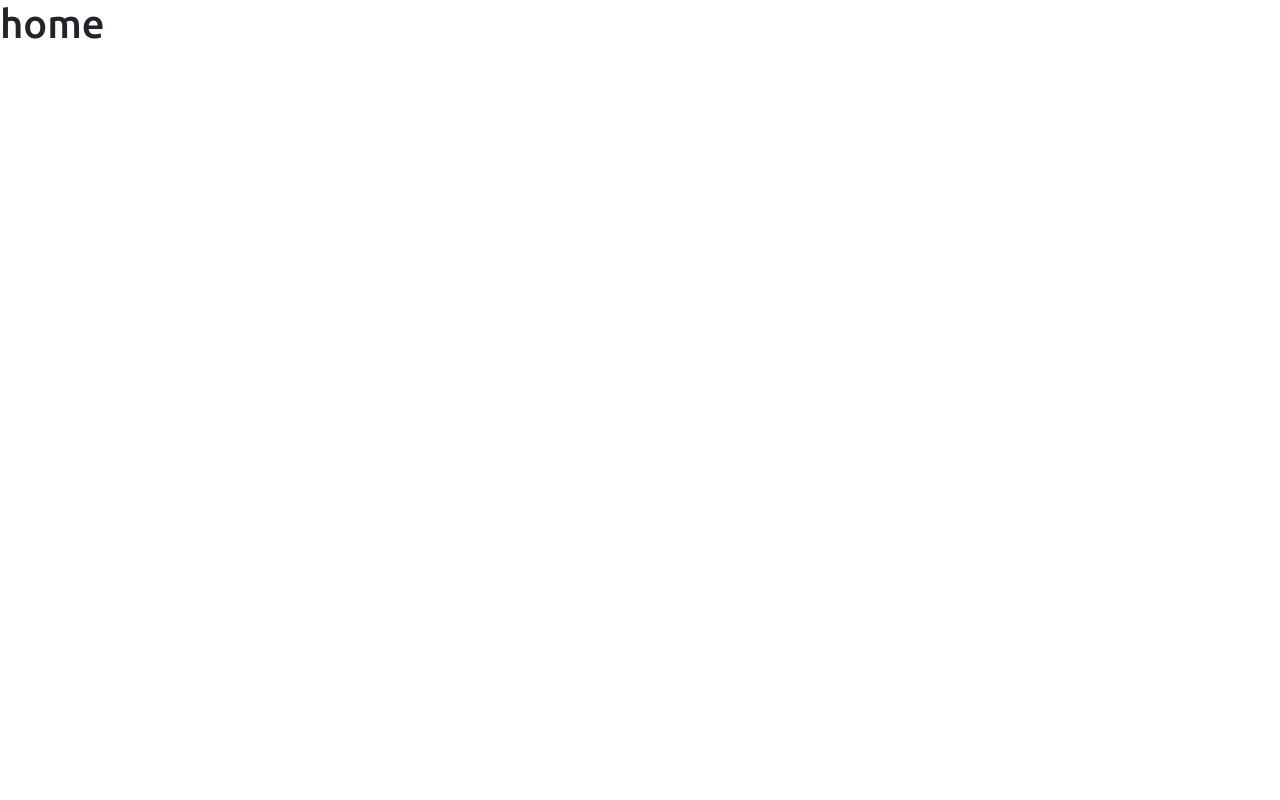
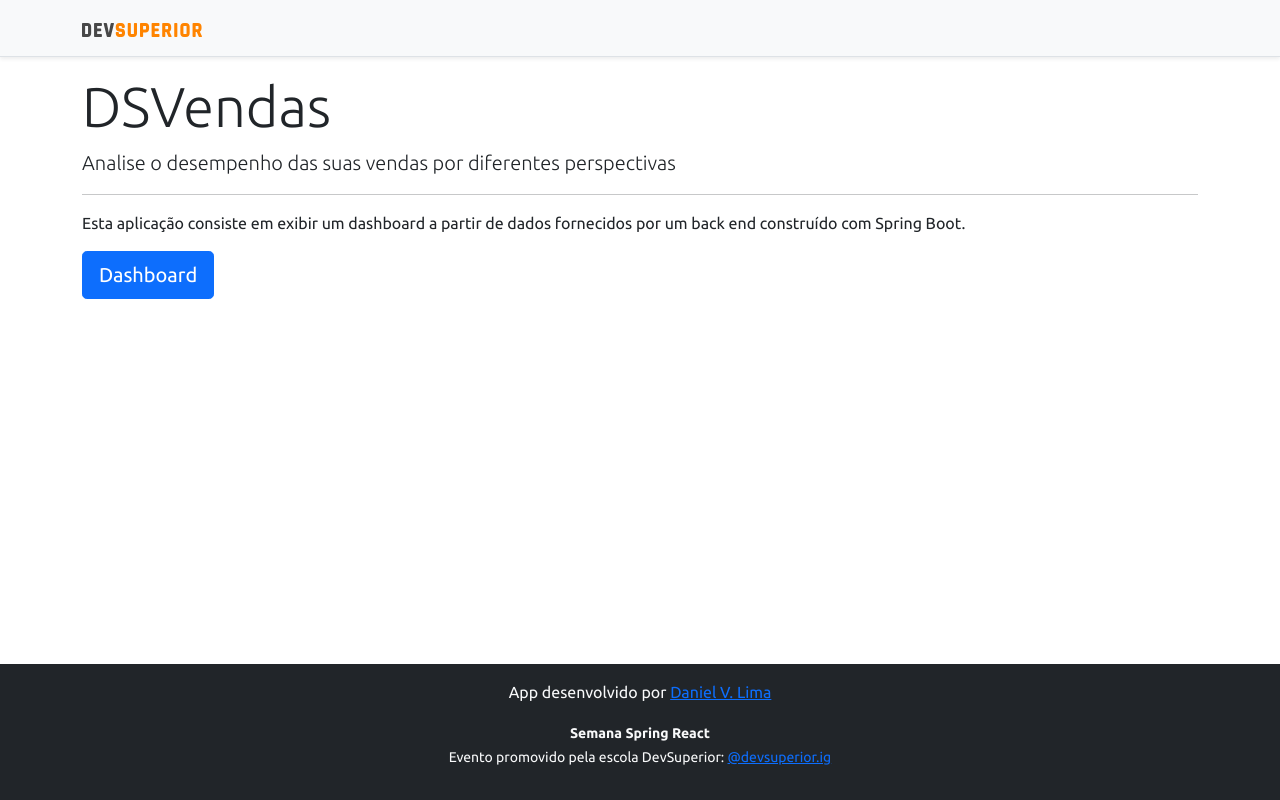
Before and after one commit to danielvlima/loja-react-spring, a React (Create React App) app in the folder frontend/: page / in a window 1280 px wide. Built offline with nearby package versions, Linux system fonts and the light colour scheme.

Commit message:
home, navigation

```diff
--- a/frontend/src/components/NavBar/index.tsx
+++ b/frontend/src/components/NavBar/index.tsx
@@ -1,4 +1,5 @@
 import ImgDsDark from 'assets/images/ds-dark.svg'
+import { Link } from 'react-router-dom';
 
 function NavBar() {
     return (
@@ -7,7 +8,9 @@
         <div className="d-flex flex-column flex-md-row align-items-center p-3 px-md-4 mb-3 bg-light border-bottom shadow-sm">
         <div className="container">
             <nav className="my-2 my-md-0 mr-md-3">
+            <Link to="/">
             <img src={ImgDsDark} alt="DevSuperior" width="120" />
+            </Link>
             </nav>
         </div>
         </div>
--- a/frontend/src/pages/Home/index.tsx
+++ b/frontend/src/pages/Home/index.tsx
@@ -1,10 +1,30 @@
+import Footer from "components/Footer";
+import NavBar from "components/NavBar";
+import { Link } from "react-router-dom";
+
 const Home = () => {
-    return (
-      <div>
+  return (
+      <>
+      <NavBar />
+    <div className="container">
+      <div className="jumbotron">
+        <h1 className="display-4">DSVendas</h1>
+        <p className="lead">
+          Analise o desempenho das suas vendas por diferentes perspectivas
+        </p>
+        <hr />
+        <p>
+          Esta aplicação consiste em exibir um dashboard a partir de dados
+          fornecidos por um back end construído com Spring Boot.
+        </p>
+        <Link className="btn btn-primary btn-lg" to="/dashboard">
+            Dashboard
+        </Link>
+      </div>
+    </div>
+    <Footer />
+    </>
+  );
+};
 
-      <h1>home</h1>
-      </div>
-    );
-  }
-
-  export default Home;
+export default Home;
```
